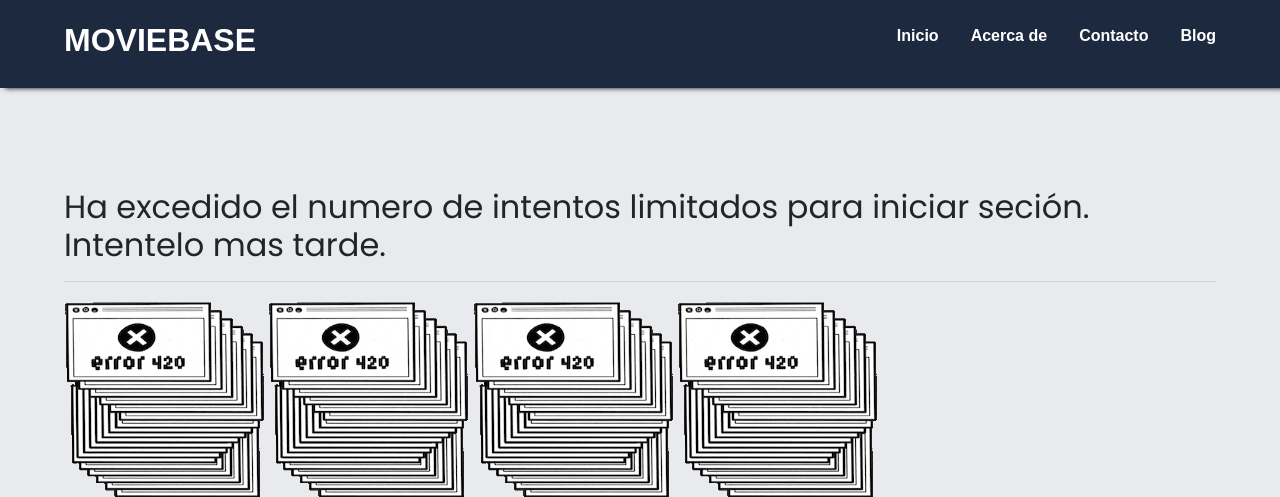
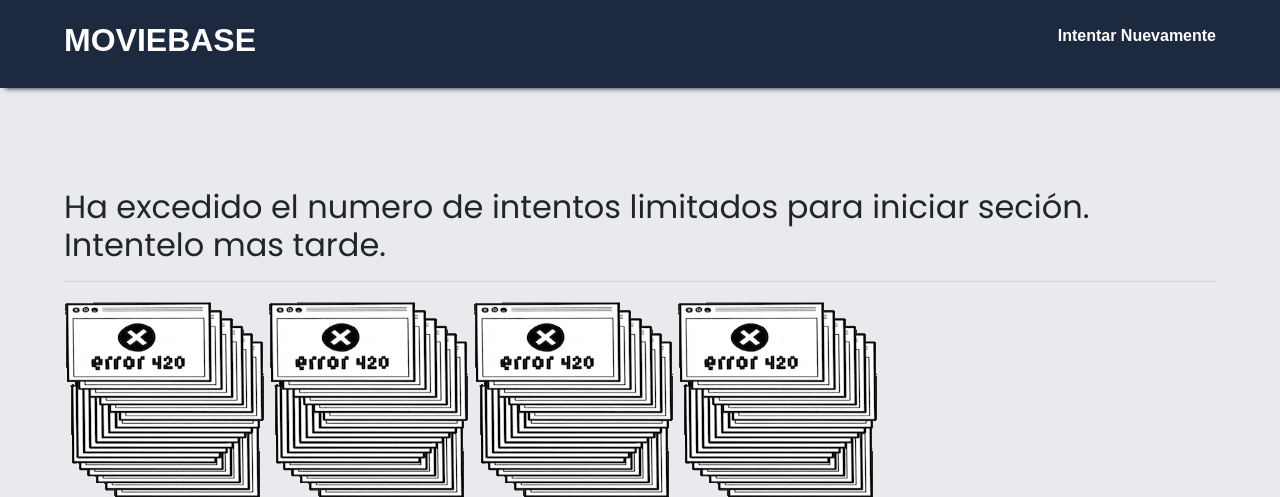
Before and after one commit to Nate20029/Proyecto2BD, a PHP site: page /maxIntentos.php in a window 1280 px wide. Shown: the top 497 px of the page. Run offline with PHP 8.4, Linux system fonts and the light colour scheme.

Commit message:
maximo intentos retoques

```diff
--- a/proyecto2/maxIntentos.php
+++ b/proyecto2/maxIntentos.php
@@ -19,16 +19,7 @@
             </div>
             <ul class="nav__link nav__link--menu">
                 <li class="nav__items">
-                    <a href="inicio.html" class="nav__links">Inicio</a>
-                </li>
-                <li class="nav__items">
-                    <a href="#" class="nav__links">Acerca de</a>
-                </li>
-                <li class="nav__items">
-                    <a href="#" class="nav__links">Contacto</a>
-                </li>
-                <li class="nav__items">
-                    <a href="#" class="nav__links">Blog</a>
+                    <a href="inicio.php" class="nav__links">Intentar Nuevamente</a>
                 </li>
 
                <img src="./images/close.svg" class="nav__close">
```
